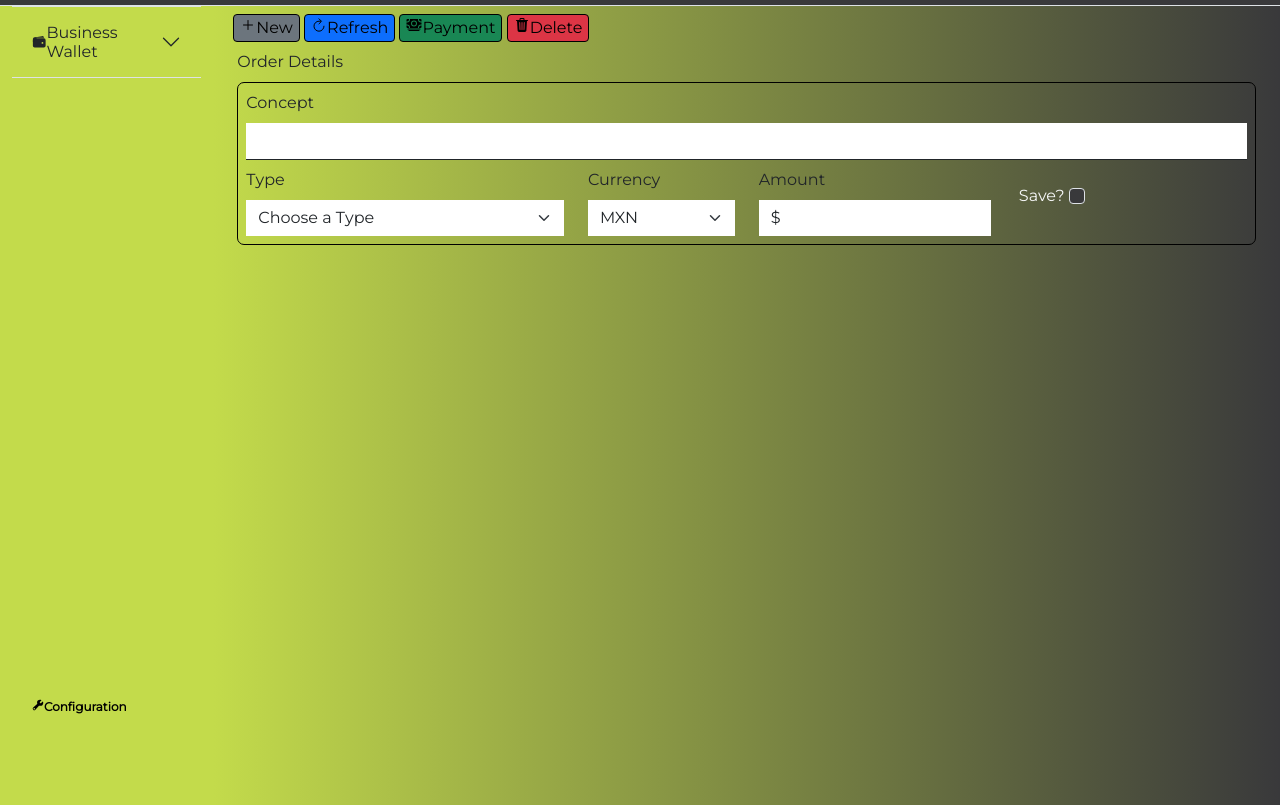
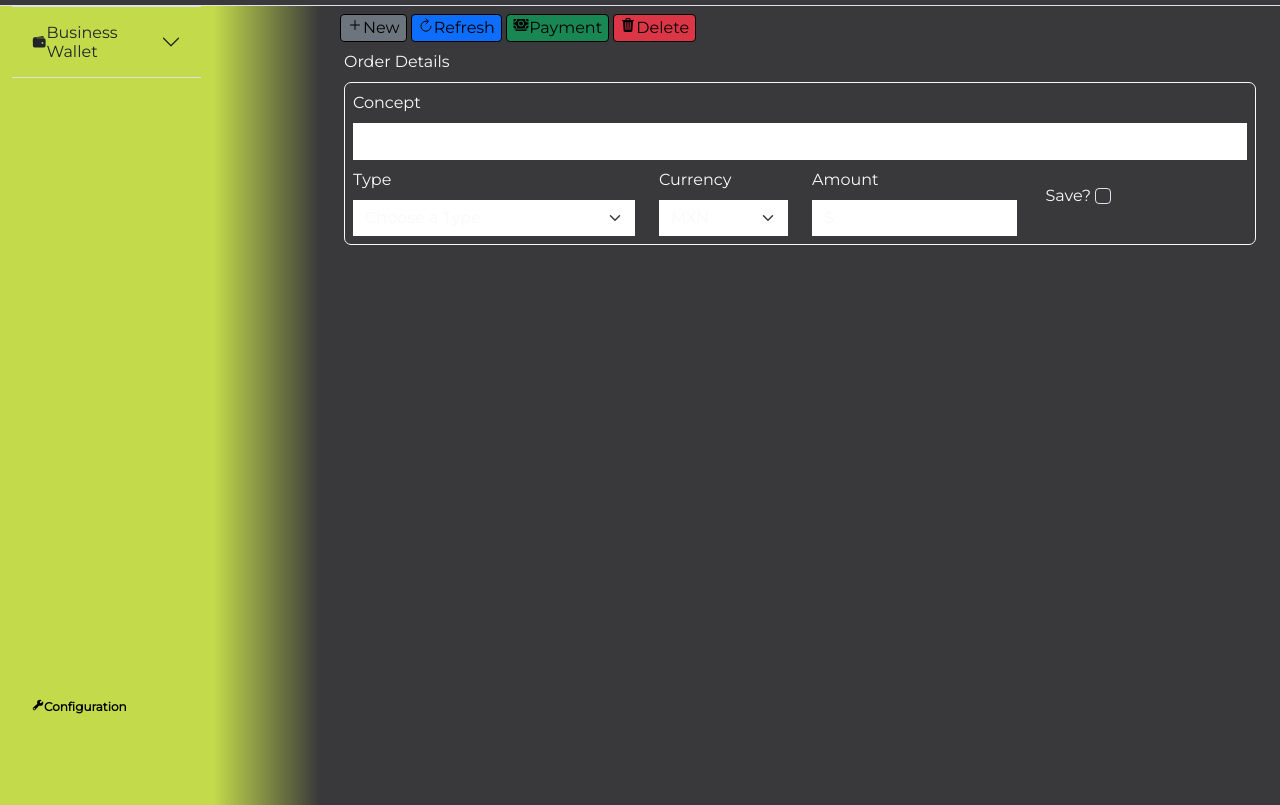
Before and after one commit to LorenzoCantu97/basics-tutorial, a plain HTML site: page terminalVirtual.html in a window 1280 px wide. Shown: the part 71-876 px from the top of the page. Drawn offline with nearby package versions, Linux system fonts and the light colour scheme.

Commit message:
color fondo

```diff
--- a/css/main.css
+++ b/css/main.css
@@ -1,6 +1,7 @@
 :root {
     --primary: #c3db4b;
     --hover: #97a93b;
+    --bg-myNavbar: #39393b;
 }
 
 body {
@@ -9,7 +10,7 @@ body {
 }
 
 .myNavbar {
-    background-color: #39393b;
+    background-color: var(--bg-myNavbar);
 }
 
 a {
@@ -51,12 +52,16 @@ h2,
 }
 
 .accordion-button:hover {
-    font-weight: bold !important;
+    text-decoration: underline !important;
+}
+
+#gradient {
+    background: rgb(195,219,75);
+    background: linear-gradient(90deg, rgba(195,219,75,1) 0%, rgba(57,57,59,1) 100%);
 }
 
 #content {
-    background: rgb(195,219,75);
-    background: linear-gradient(90deg, rgba(195,219,75,1) 0%, rgba(57,57,59,1) 100%);
+    background-color: var(--bg-myNavbar);
 }
 
 .divButtons button {
@@ -75,7 +80,11 @@ h2,
     --bs-form-control-bg: transparent;
     border: 0px;
     border-radius: 0;
-    border-bottom: 1px solid;
+    border-bottom: 1px solid white;
+}
+
+#amount {
+    text-decoration: none;
 }
 
 #currency,
--- a/terminalVirtual.html
+++ b/terminalVirtual.html
@@ -79,8 +79,13 @@
                             name="build"></ion-icon>Configuration</a>
                 </div>
             </div>
+
+            <!--BR-->
+            <div class="col-1 border-top" id="gradient">
+
+            </div>
             <!--FORMS Y CONTENIDO-->
-            <div class="col-10 border-top" id="content">
+            <div class="col-9 border-top text-light" id="content">
                 <div class="p-2 divButtons">
                     <button class="bg-secondary"><ion-icon name="add"></ion-icon>New</button>
                     <button class="inline bg-primary"><ion-icon name="refresh"></ion-icon>Refresh</button>
@@ -89,31 +94,31 @@
                 </div>
                 <div class="container">
                     <label for="detalleOrden" class="form-label">Order Details</label>
-                    <form id="detalleOrden">
+                    <form class="border border-light" id="detalleOrden">
                         <div class="row mb-2">
                             <div class="col-12">
                                 <label for="concept" class="form-label">Concept</label>
-                                <input type="text" name="concepto" class="form-control" id="concept"></input>
+                                <input type="text" name="concepto" class="form-control text-light" id="concept"></input>
                             </div>
                         </div>
                         <div class="row">
                             <div class="col-4">
                                 <label for="tipoVenta" class="form-label">Type</label>
-                                <select class="form-select text-wrap" id="type">
+                                <select class="form-select text-wrap text-light" id="type">
                                     <option selected disabled>Choose a Type</option>
-                                    <option value="1">Buying</option>
-                                    <option value="2">Selling</option>
+                                    <option class="text-dark" value="1">Buying</option>
+                                    <option class="text-dark" value="2">Selling</option>
                                   </select>
                             </div>
                             <div class="col-2">
                                 <label for="tipoVenta" class="form-label">Currency</label>
-                                <select class="form-select text-wrap" id="currency">
-                                    <option value="1" selected>MXN</option>
-                                    <option value="2">DLLS</option>
+                                <select class="form-select text-wrap text-light" id="currency">
+                                    <option class="text-dark" value="1" selected>MXN</option>
+                                    <option class="text-dark" value="2">DLLS</option>
                                   </select>                            </div>
                             <div class="col-3">
                                 <label for="tipoVenta" class="form-label">Amount</label>
-                                <input type="text" class="form-control" value="$" id="amount">
+                                <input type="text" class="form-control text-light" value="$" id="amount">
                             </div>
                             <div class="col-3 p-3 text-light">
                                 <label for="tipoVenta" class="form-label">Save?</label>
```
Also changed, not shown: index.html (+10 -3 lines), linkDePago.html (+6 -1 lines).
